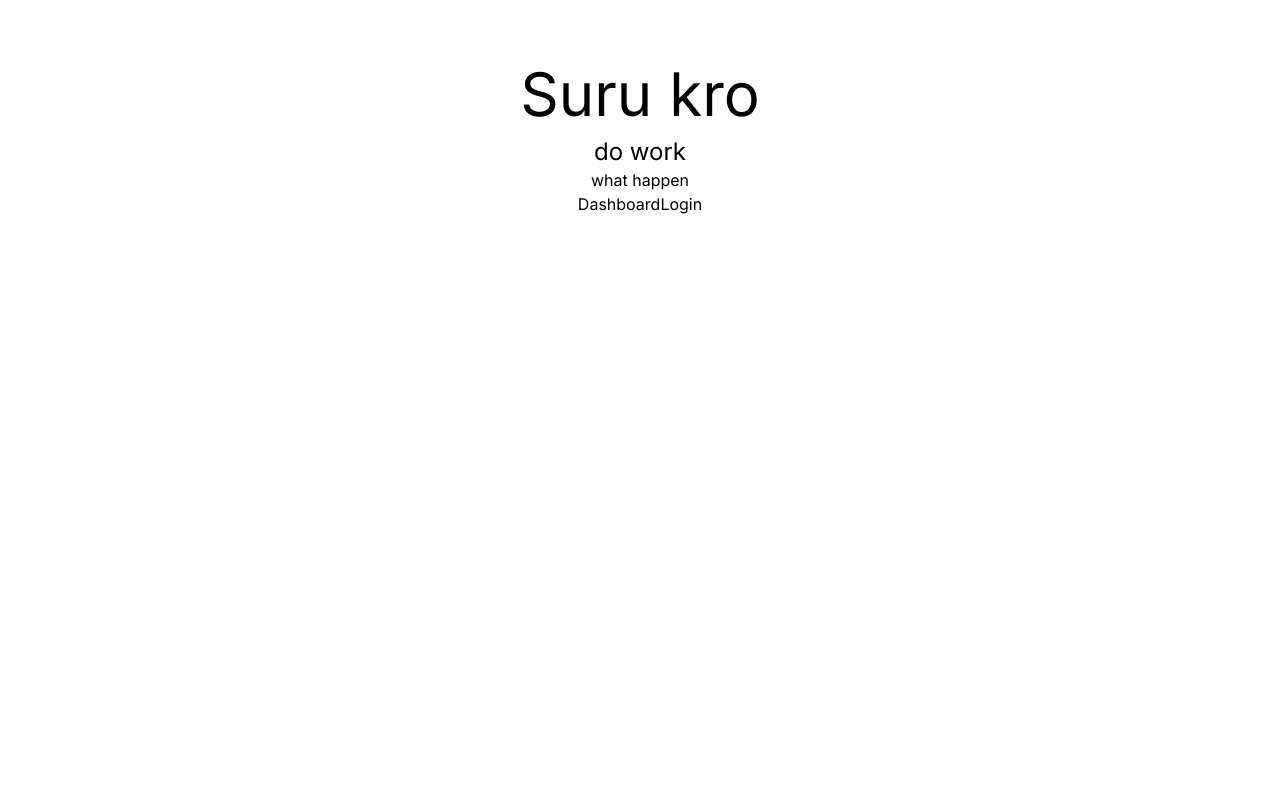
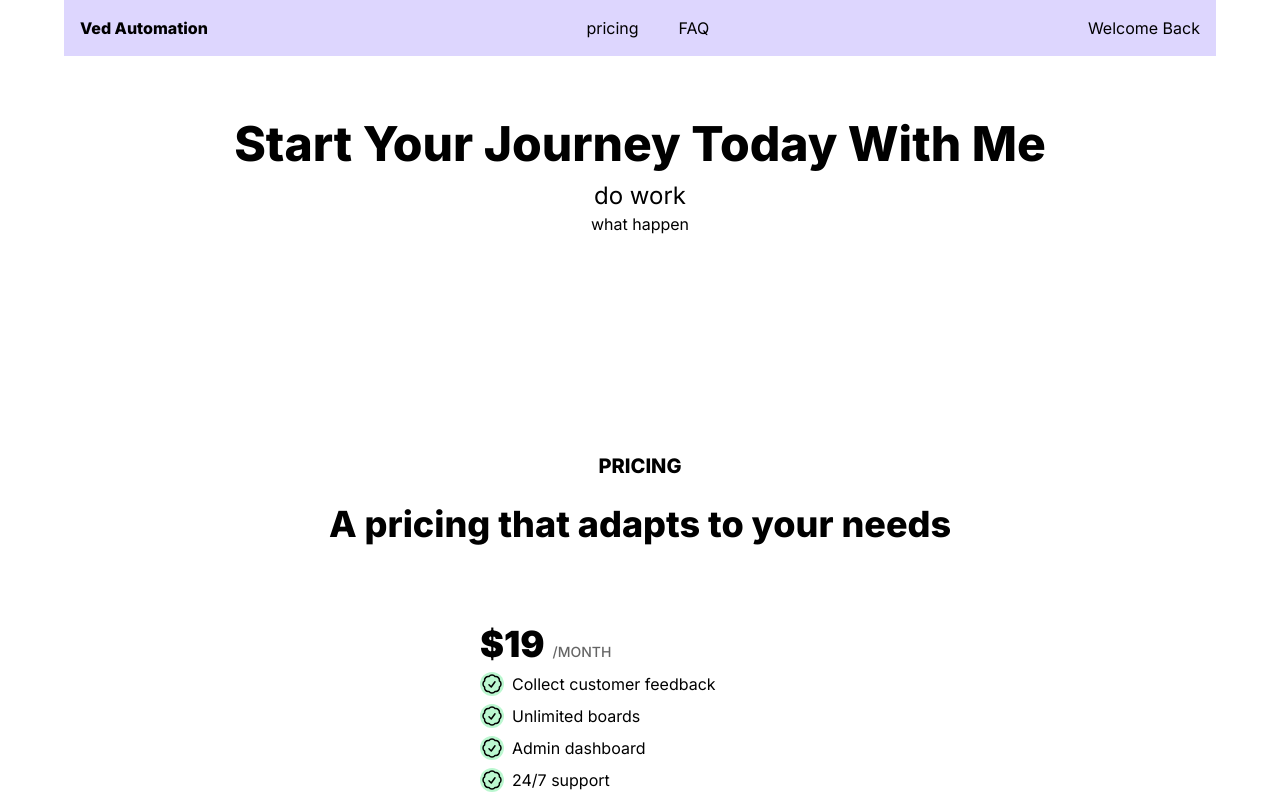
Before and after one commit to mohit626689/code, a Next.js app: page / in a window 1280 px wide. Shown: the top 800 px of the page. Built offline with nearby package versions, Linux system fonts and the light colour scheme.

Commit message:
polish home page

```diff
--- a/app/dashboard/page.js
+++ b/app/dashboard/page.js
@@ -4,13 +4,15 @@ import ButtonLogin from "@/components/ButtonLogin";
 export default function Home() {
   return (
     <main>
-      <h1>Start our plan</h1>
-      <div>Check your daily task</div>
-      <h2>Hey</h2>
+      <section className="text-center p-6">
+        <h1 className="font-extrabold p-6">Start our plan</h1>
+        <div className="font-semibold p-3">Check your daily task</div>
+        <h2>Hey</h2>
 
-      <Link href="/dashboard">welcome</Link>
+        <Link href="/dashboard"> </Link>
 
-      <ButtonLogin />
+        <ButtonLogin />
+      </section>
     </main>
   );
 }
--- a/app/layout.js
+++ b/app/layout.js
@@ -3,14 +3,9 @@ import "./globals.css";
 
 const inter = Inter({ subsets: ["latin"] });
 
-export const metadata = {
-  title: "Create Next App",
-  description: "Generated by create next app",
-};
-
 export default function RootLayout({ children }) {
   return (
-    <html lang="en">
+    <html lang="en" data-theme="cupcake" className="scroll-smooth">
       <body className={inter.className}>{children}</body>
     </html>
   );
--- a/app/page.js
+++ b/app/page.js
@@ -1,21 +1,184 @@
 import Link from "next/link";
 import ButtonLogin from "../components/ButtonLogin";
+import FAQListItem from "../components/FAQ listing";
 
 export default function Home() {
   const Isloggedin = true;
 
+  const name = "Marc";
+
+  const greeting1 = "Hello " + name + " to your account";
+  console.log(greeting1);
+  // OUTPUT 1: "Hello Marc"
+
+  const greeting2 = `Hello ${Isloggedin ? name : "there"}`;
+  console.log(greeting2);
+  // OUTPUT 2: "Hello Marc"
+
   return (
-    <section className="text-center py-16 p-6 max-w-72 mx-auto">
-      <main>
-        <h1 className="text-6xl font -extrabold mb-3">Suru kro</h1>
+    <main>
+      {/* header */}
+      <section className="bg-violet-200 p-4 flex items-center justify-between max-w-6xl mx-auto">
+        {/* logo */}
+        <div className="font-extrabold">Ved Automation</div>
+
+        {/* center nav */}
+        <div className="hidden md:flex space-x-10">
+          <a className="link link-hover" href="#pricing">
+            pricing
+          </a>
+          <a className="link link-hover" href="#FAQ">
+            FAQ
+          </a>
+        </div>
+
+        {/* button */}
+        <div>
+          <ButtonLogin loggedin={Isloggedin} />
+        </div>
+      </section>
+      <section className="text-center py-16 p-6 max-w-6xl mx-auto">
+        <h1 className="text-4xl lg:text-5xl font-extrabold mb-3">
+          Start Your Journey Today With Me
+        </h1>
 
         <div className="text-2xl">do work</div>
         <h2>what happen</h2>
 
-        <Link href="/dashboard">Dashboard</Link>
+        <Link href="/dashboard"></Link>
+      </section>
 
-        <ButtonLogin Isloggedin={Isloggedin} />
-      </main>
-    </section>
+      <section>
+        {/* PRICING */}
+
+        <section className="bg-base-200" id="pricing">
+          <div className="py-32 px-8 max-w-3xl mx-auto">
+            <p className=" uppercase text-primary text font-extrabold text-xl py-6 text-center">
+              Pricing
+            </p>
+            <h2 className="text-3xl lg:text-4xl font-extrabold mb-12 text-center">
+              A pricing that adapts to your needs
+            </h2>
+            <div className="p-8 bg-base-100 w-96 rounded-3xl mx-auto">
+              <div className="flex gap-2 items-baseline">
+                <div className="text-4xl font-black">$19</div>
+                <div className="uppercase text-sm font-medium opacity-60">
+                  /month
+                </div>
+              </div>
+
+              <ul className="mt-2 space-y-2">
+                <li className="flex gap-2 items-center ">
+                  <svg
+                    xmlns="http://www.w3.org/2000/svg"
+                    fill="none"
+                    viewBox="0 0 24 24"
+                    strokeWidth={1.5}
+                    stroke="currentColor"
+                    className="size-6 bg-green-200 rounded-full"
+                  >
+                    <path
+                      strokeLinecap="round"
+                      strokeLinejoin="round"
+                      d="M9 12.75 11.25 15 15 9.75M21 12c0 1.268-.63 2.39-1.593 3.068a3.745 3.745 0 0 1-1.043 3.296 3.745 3.745 0 0 1-3.296 1.043A3.745 3.745 0 0 1 12 21c-1.268 0-2.39-.63-3.068-1.593a3.746 3.746 0 0 1-3.296-1.043 3.745 3.745 0 0 1-1.043-3.296A3.745 3.745 0 0 1 3 12c0-1.268.63-2.39 1.593-3.068a3.745 3.745 0 0 1 1.043-3.296 3.746 3.746 0 0 1 3.296-1.043A3.746 3.746 0 0 1 12 3c1.268 0 2.39.63 3.068 1.593a3.746 3.746 0 0 1 3.296 1.043 3.746 3.746 0 0 1 1.043 3.296A3.745 3.745 0 0 1 21 12Z"
+                    />
+                  </svg>
+                  Collect customer feedback
+                </li>
+                <li className="flex gap-2 items-center ">
+                  <svg
+                    xmlns="http://www.w3.org/2000/svg"
+                    fill="none"
+                    viewBox="0 0 24 24"
+                    strokeWidth={1.5}
+                    stroke="currentColor"
+                    className="size-6 bg-green-200 rounded-full"
+                  >
+                    <path
+                      strokeLinecap="round"
+                      strokeLinejoin="round"
+                      d="M9 12.75 11.25 15 15 9.75M21 12c0 1.268-.63 2.39-1.593 3.068a3.745 3.745 0 0 1-1.043 3.296 3.745 3.745 0 0 1-3.296 1.043A3.745 3.745 0 0 1 12 21c-1.268 0-2.39-.63-3.068-1.593a3.746 3.746 0 0 1-3.296-1.043 3.745 3.745 0 0 1-1.043-3.296A3.745 3.745 0 0 1 3 12c0-1.268.63-2.39 1.593-3.068a3.745 3.745 0 0 1 1.043-3.296 3.746 3.746 0 0 1 3.296-1.043A3.746 3.746 0 0 1 12 3c1.268 0 2.39.63 3.068 1.593a3.746 3.746 0 0 1 3.296 1.043 3.746 3.746 0 0 1 1.043 3.296A3.745 3.745 0 0 1 21 12Z"
+                    />
+                  </svg>
+                  Unlimited boards
+                </li>
+                <li className="flex gap-2 items-center ">
+                  <svg
+                    xmlns="http://www.w3.org/2000/svg"
+                    fill="none"
+                    viewBox="0 0 24 24"
+                    strokeWidth={1.5}
+                    stroke="currentColor"
+                    className="size-6 bg-green-200 rounded-full"
+                  >
+                    <path
+                      strokeLinecap="round"
+                      strokeLinejoin="round"
+                      d="M9 12.75 11.25 15 15 9.75M21 12c0 1.268-.63 2.39-1.593 3.068a3.745 3.745 0 0 1-1.043 3.296 3.745 3.745 0 0 1-3.296 1.043A3.745 3.745 0 0 1 12 21c-1.268 0-2.39-.63-3.068-1.593a3.746 3.746 0 0 1-3.296-1.043 3.745 3.745 0 0 1-1.043-3.296A3.745 3.745 0 0 1 3 12c0-1.268.63-2.39 1.593-3.068a3.745 3.745 0 0 1 1.043-3.296 3.746 3.746 0 0 1 3.296-1.043A3.746 3.746 0 0 1 12 3c1.268 0 2.39.63 3.068 1.593a3.746 3.746 0 0 1 3.296 1.043 3.746 3.746 0 0 1 1.043 3.296A3.745 3.745 0 0 1 21 12Z"
+                    />
+                  </svg>
+                  Admin dashboard
+                </li>
+                <li className="flex gap-2 items-center ">
+                  <svg
+                    xmlns="http://www.w3.org/2000/svg"
+                    fill="none"
+                    viewBox="0 0 24 24"
+                    strokeWidth={1.5}
+                    stroke="currentColor"
+                    className="size-6 bg-green-200 rounded-full"
+                  >
+                    <path
+                      strokeLinecap="round"
+                      strokeLinejoin="round"
+                      d="M9 12.75 11.25 15 15 9.75M21 12c0 1.268-.63 2.39-1.593 3.068a3.745 3.745 0 0 1-1.043 3.296 3.745 3.745 0 0 1-3.296 1.043A3.745 3.745 0 0 1 12 21c-1.268 0-2.39-.63-3.068-1.593a3.746 3.746 0 0 1-3.296-1.043 3.745 3.745 0 0 1-1.043-3.296A3.745 3.745 0 0 1 3 12c0-1.268.63-2.39 1.593-3.068a3.745 3.745 0 0 1 1.043-3.296 3.746 3.746 0 0 1 3.296-1.043A3.746 3.746 0 0 1 12 3c1.268 0 2.39.63 3.068 1.593a3.746 3.746 0 0 1 3.296 1.043 3.746 3.746 0 0 1 1.043 3.296A3.745 3.745 0 0 1 21 12Z"
+                    />
+                  </svg>
+                  24/7 support
+                </li>
+                <ButtonLogin
+                  loggedin={Isloggedin}
+                  name={name}
+                  extraStyle="w-full"
+                />
+              </ul>
+            </div>
+          </div>
+        </section>
+      </section>
+
+      {/* FAQ */}
+      <section className="bg-base-200" id="FAQ">
+        <div className="py-32 px-8 max-w-3xl mx-auto">
+          <p className=" uppercase text-primary text font-extrabold text-xl py-6 text-center">
+            FAQ
+          </p>
+          <h2 className="text-3xl lg:text-4xl font-extrabold mb-12 text-center">
+            Frequently Asked Questions
+          </h2>
+          <ul className="max-w-lg mx-auto">
+            {[
+              {
+                question: "What do I get exactly?",
+                answer:
+                  "You get access to Ved Automation tools and workflows designed to automate repetitive business tasks. This includes automation for data collection, lead management, workflow integrations, and dashboards that help you save time and increase productivity. Our goal is to help businesses reduce manual work and run operations more efficiently.",
+              },
+              {
+                question: "Can I get a refund?",
+                answer:
+                  "Yes. If you are not satisfied with the service, you can request a refund within the refund period specified in our policy. We aim to provide reliable automation solutions, but if the product does not meet your expectations, our support team will help resolve the issue or process the refund.",
+              },
+              {
+                question: "I have another question",
+                answer:
+                  "No problem. If you have additional questions about Ved Automation, features, integrations, or pricing, you can contact our support team. We are happy to help you understand how automation can improve your workflow.",
+              },
+            ].map((qa) => (
+              <FAQListItem key={qa.question} qa={qa} />
+            ))}
+          </ul>
+        </div>
+      </section>
+    </main>
   );
 }
--- a/components/ButtonLogin.js
+++ b/components/ButtonLogin.js
@@ -1,9 +1,18 @@
-const ButtonLogin = (props) => {
-  console.log(props);
-  if (props.loggedin) {
-    return <Link href="dashboard">go to dashboard</Link>;
+import Link from "next/link";
+
+const ButtonLogin = ({ isloggedin, name, extraStyle }) => {
+  console.log(extraStyle);
+  if (isloggedin) {
+    return (
+      <Link
+        href="/dashboard"
+        className={`btn btn-primary ${extraStyle ? extraStyle : ""}`}
+      >
+        Welcome Back {name}
+      </Link>
+    );
   } else {
-    return <button>Login</button>;
+    return <button className="btn btn-primary">Welcome Back {name}</button>;
   }
 };
 
--- /dev/null
+++ b/components/FAQ listing.js
@@ -0,0 +1,26 @@
+"use client";
+import { useState } from "react";
+
+const FAQListItem = ({ qa }) => {
+  const [isOpen, setIsOpen] = useState(false);
+  return (
+    <li>
+      {/* Question */}
+      <button
+        className="py-5 font-semibold border-b w-full text-left flex justify-between items-center"
+        onClick={() => setIsOpen(!isOpen)}
+      >
+        <p>{qa.question}</p>
+
+        {isOpen ? "-" : "+"}
+      </button>
+
+      {/* Answer */}
+      <div className={`${isOpen ? "block" : "hidden"} mt-3 mb-6`}>
+        {qa.answer}
+      </div>
+    </li>
+  );
+};
+
+export default FAQListItem;
--- a/tailwind.config.js
+++ b/tailwind.config.js
@@ -5,14 +5,10 @@ module.exports = {
     "./components/**/*.{js,ts,jsx,tsx,mdx}",
     "./app/**/*.{js,ts,jsx,tsx,mdx}",
   ],
-  theme: {
-    extend: {
-      backgroundImage: {
-        "gradient-radial": "radial-gradient(var(--tw-gradient-stops))",
-        "gradient-conic":
-          "conic-gradient(from 180deg at 50% 50%, var(--tw-gradient-stops))",
-      },
-    },
+
+  plugins: [require("daisyui")],
+
+  daisyui: {
+    themes: ["light", "dark", "cupcake"],
   },
-  plugins: [require("daisyui")],
 };
```
Also changed, not shown: .eslintrc.json.
